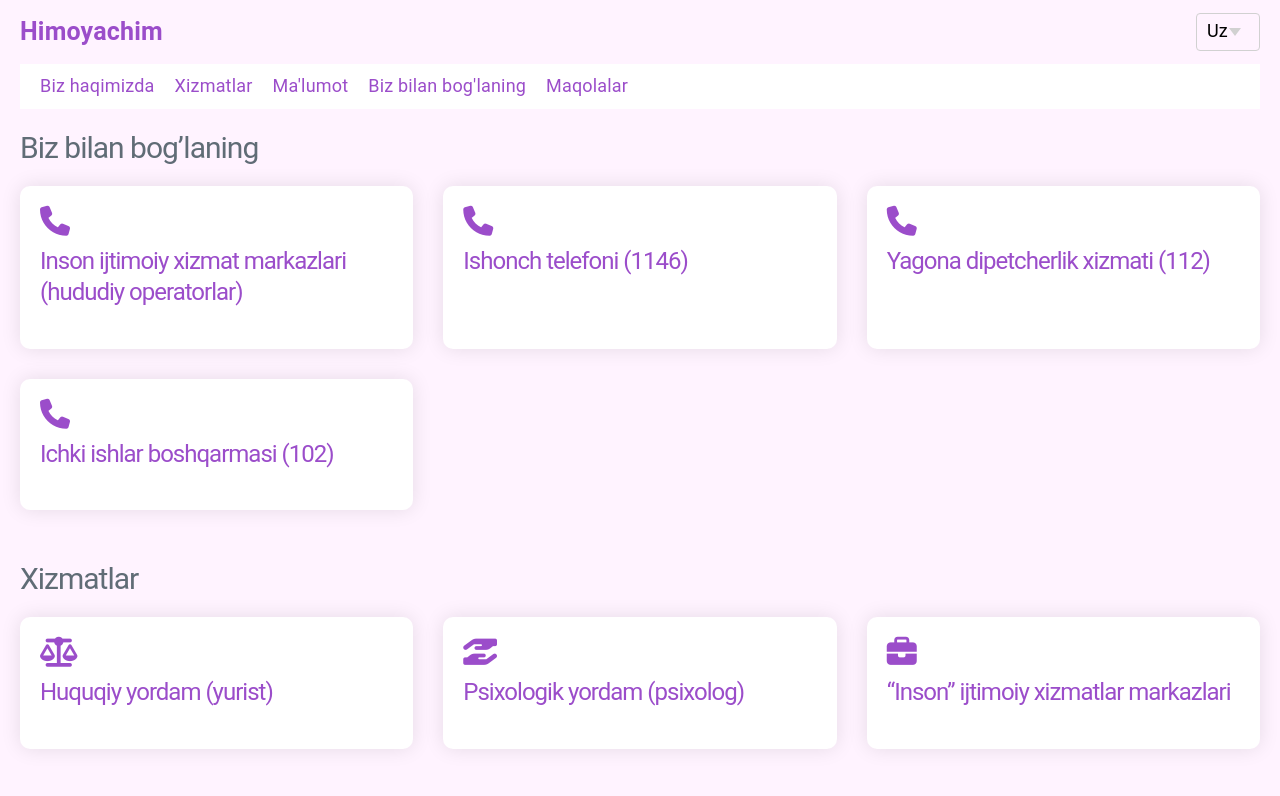
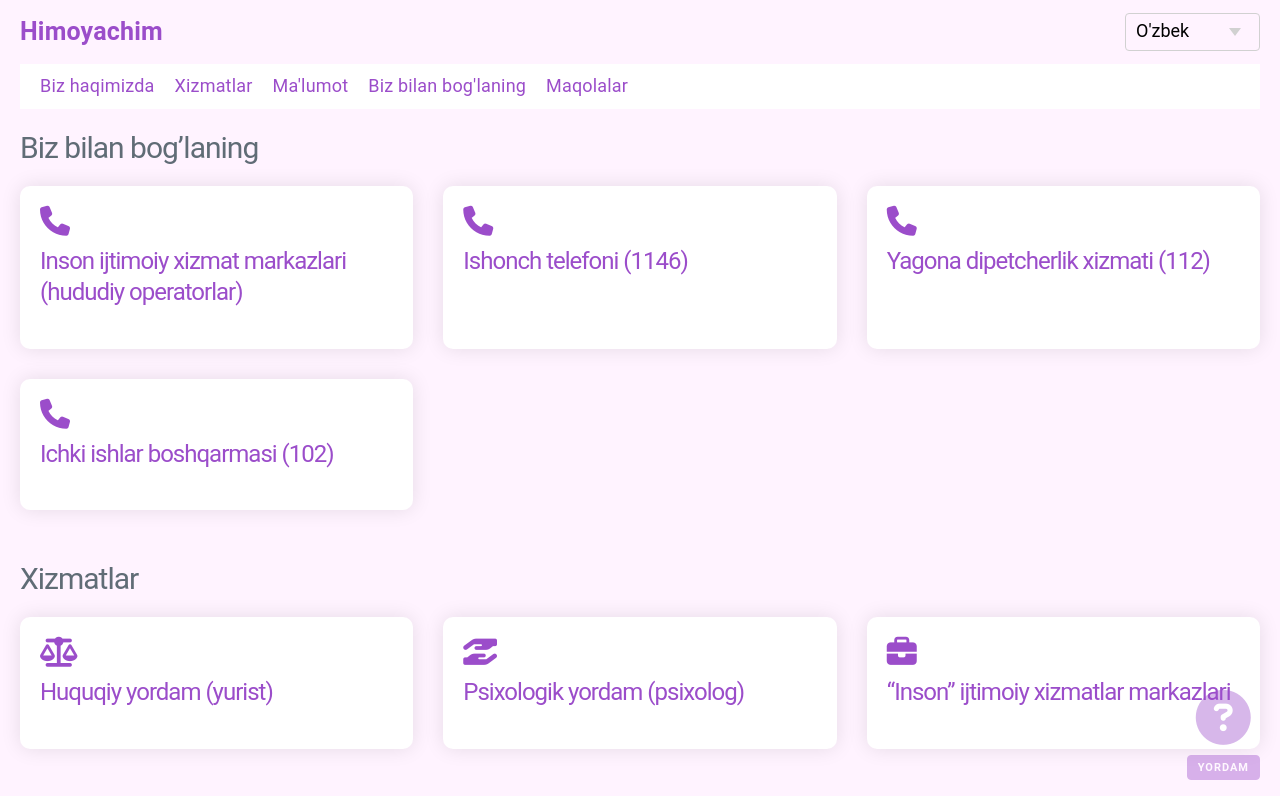
Before and after one commit to ChingizPro/himoyachim, a plain HTML site: page index.html in a window 1280 px wide. Shown: the top 796 px of the page. Drawn offline with Linux system fonts and the light colour scheme.

Commit message:
Finish the first implementation

```diff
--- a/css/style.css
+++ b/css/style.css
@@ -12,7 +12,12 @@ body {
   background-color: rgba(255, 238, 255, 0.7);
   font-weight: normal;
 }
-h1, h2, h3, h4, h5, h6 {
+h1,
+h2,
+h3,
+h4,
+h5,
+h6 {
   font-weight: normal;
 }
 img {
@@ -90,6 +95,67 @@ select {
 .flexfooter {
   column-gap: 2rem;
 }
+.footer__title {
+  font-size: 2.4rem;
+}
+.footer__logo {
+  display: inline-block;
+  margin-bottom: 1.2rem;
+}
+.help {
+  position: fixed;
+  right: 20px;
+  bottom: 20px;
+  display: inline-flex;
+  flex-direction: column;
+  align-items: center;
+  opacity: 0.4;
+}
+.help:hover,
+.help:focus,
+.help:active,
+.help:focus-within {
+  opacity: 1;
+}
+.help__icon {
+  font-size: 55px;
+  margin-bottom: 1rem;
+}
+.help__button {
+  padding: 0 1rem;
+  margin-bottom: 0;
+  height: 2.5rem;
+  display: inline-flex;
+  justify-content: center;
+  align-items: center;
+}
+.nowrap {
+  overflow-x: auto;
+  flex-wrap: nowrap;
+}
+.nowrap > * {
+  flex-shrink: 0;
+}
+/* width */
+::-webkit-scrollbar {
+  width: 10px;
+  height: 5px;
+}
+
+/* Track */
+::-webkit-scrollbar-track {
+  background: #f1f1f1;
+}
+
+/* Handle */
+::-webkit-scrollbar-thumb {
+  background: #888;
+}
+
+/* Handle on hover */
+::-webkit-scrollbar-thumb:hover {
+  background: #555;
+}
 
 @media screen and (min-width: 850px) {
   .grid {
--- a/index.html
+++ b/index.html
@@ -17,13 +17,14 @@
             </div>
             <div class="">
                 <select name="lang">
-                    <option value="uz">Uz</option>
-                    <option value="uz">Ru</option>
-                    <option value="uz">En</option>
+                    <option value="uz">O'zbek</option>
+                    <option value="kr">Qaraqalpaq</option>
+                    <option value="ru">Русский</option>
+                    <option value="en">English</option>
                 </select>
             </div>
         </header>
-        <nav class="nav">
+        <nav class="nav nowrap">
             <a href="" class="navlink">Biz haqimizda</a>
             <a href="" class="navlink">Xizmatlar</a>
             <a href="" class="navlink">Ma'lumot</a>
@@ -106,11 +107,17 @@
                     </div>
                 </article>
                 <article class="footer__article">
-                    <h3 class="footer__title">Lorem, ipsum.</h3>
-                    <p>Lorem ipsum, dolor sit amet consectetur adipisicing elit. Sint odio sapiente nobis reprehenderit quasi cum tenetur, autem obcaecati sit ratione!</p>
+                    <h3 class="footer__title">Bog'lanish</h3>
+                    <p>Manzil: Surxondaryo viloyati, Oltinsoy tumani, Ijtimoiy Himoya Milliy Agentligi</p>
+                    <div class="footer_row">Email: <a href="" class="footer__link">example@gmail.com</a></div>
+                    <div class="footer_row">Telefon: <a href="" class="footer__link">+998112223344</a></div>
                 </article>
             </div>
         </div>
     </footer>
+    <a href="files/Himoya_flaer.pdf" target="_blank" class="help">
+        <i class="help__icon fa-solid fa-circle-question"></i>
+        <button class="help__button">Yordam</button>
+    </a>
 </body>
 </html>
```
Lines whose indentation alone changed are shown as unchanged.
